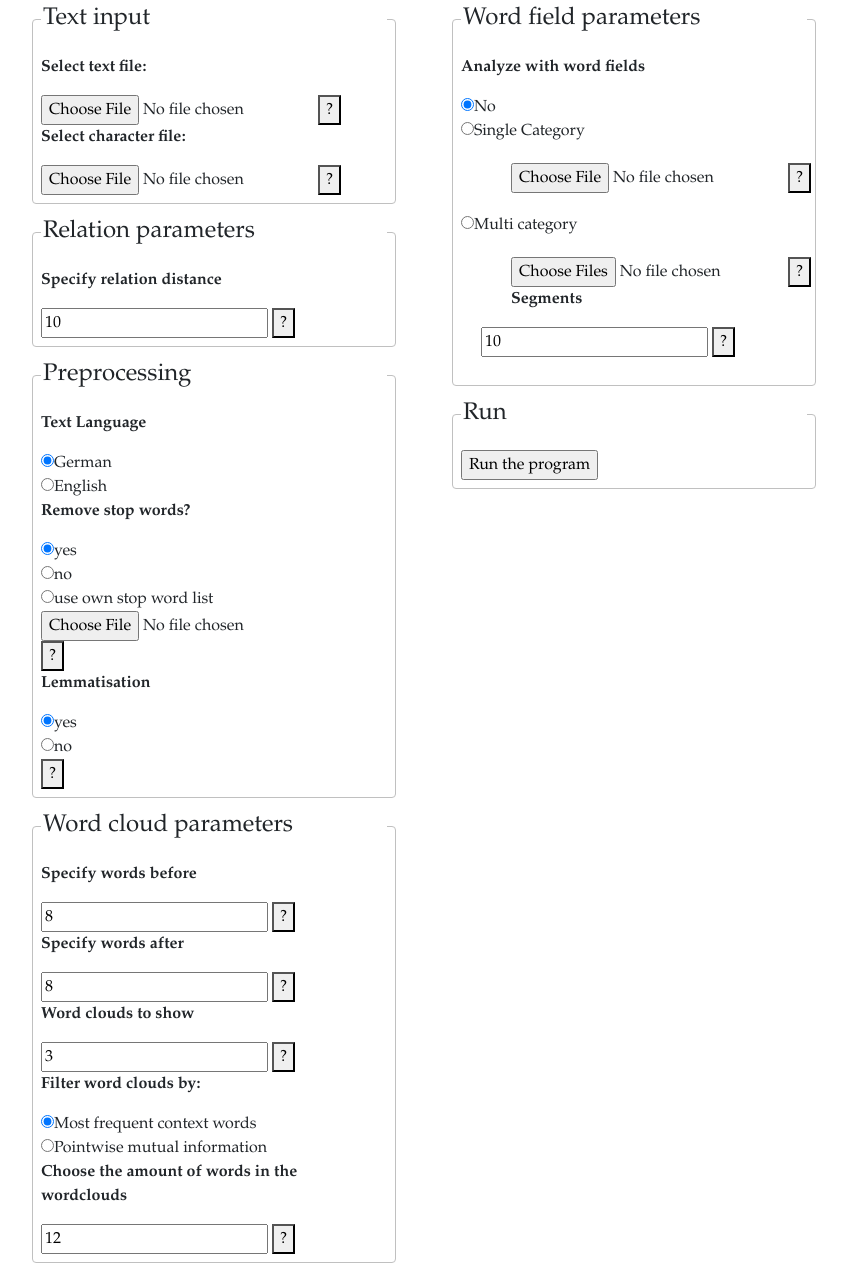
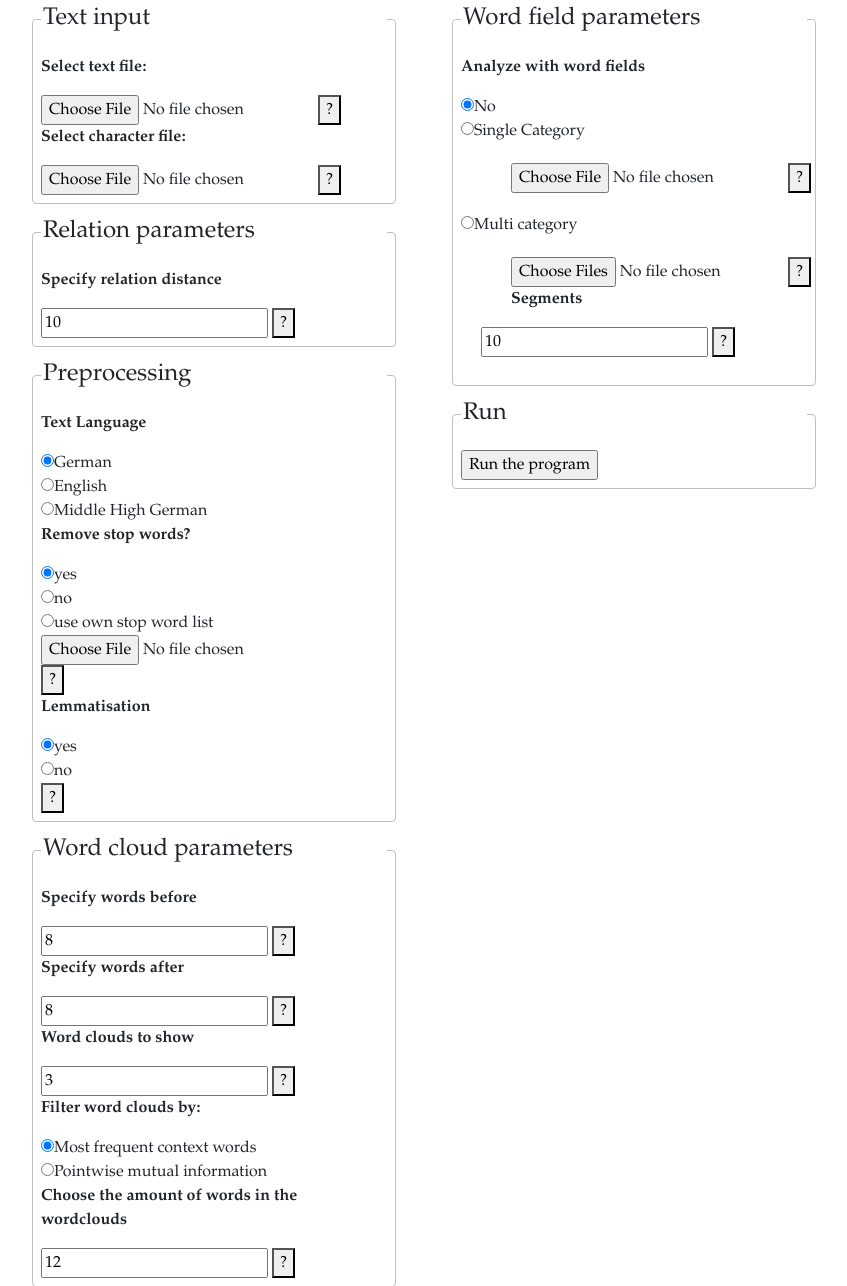
Before and after one commit to kimikadze/web-rcat, a Flask app: page / in a window 1280 px wide. Shown: the part 546-1832 px from the top of the page, without its empty margins (326-1173 px from the left). Before the commit the page ends 1809 px from the top, so only its background shows below. Run offline with Flask 2, Linux system fonts and the light colour scheme; parts of the project's set-up code (start-up, migrations or seed data) failed here and were passed over; some libraries are stand-ins or nearby versions.

Commit message:
reactivate MHG

```diff
--- a/flask_app/templates/rcat.html
+++ b/flask_app/templates/rcat.html
@@ -63,7 +63,7 @@
             <p><b>Text Language</b></p>
             <input type="radio" name="language" value="German" checked="checked">German<br>
             <input type="radio" name="language" value="English">English<br>
-            <!--<input type="radio" name="language" value="MHG">Middle High German<br>-->
+            <input type="radio" name="language" value="MHG">Middle High German<br>
 
             <p><b>Remove stop words?</b></p>
             <input type="radio" name="stopwords" value="y" checked="checked">yes<br>
```
